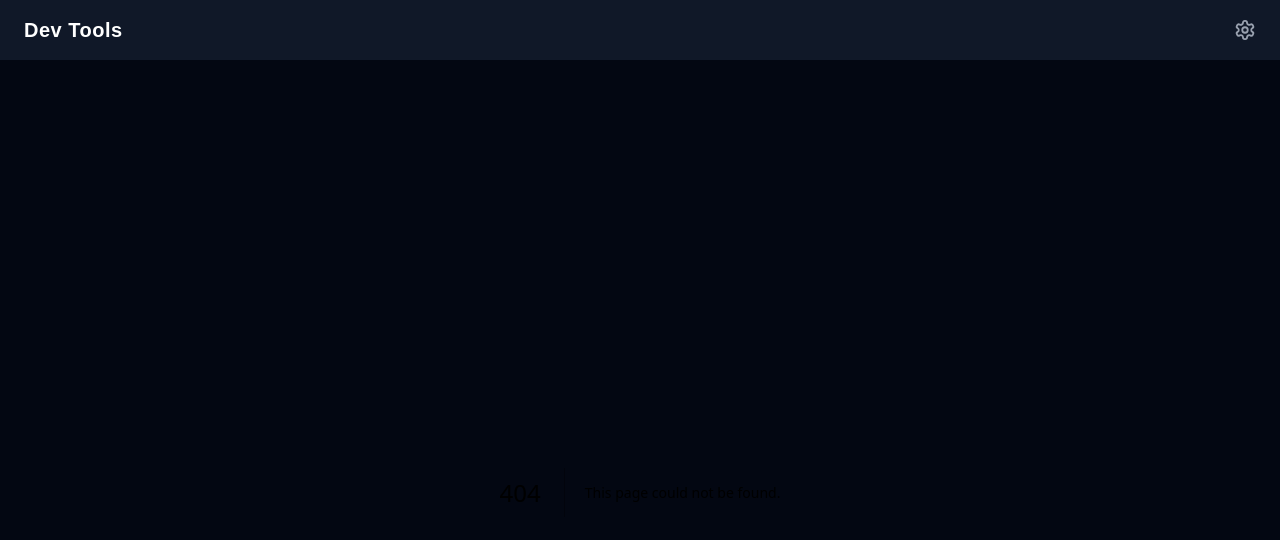
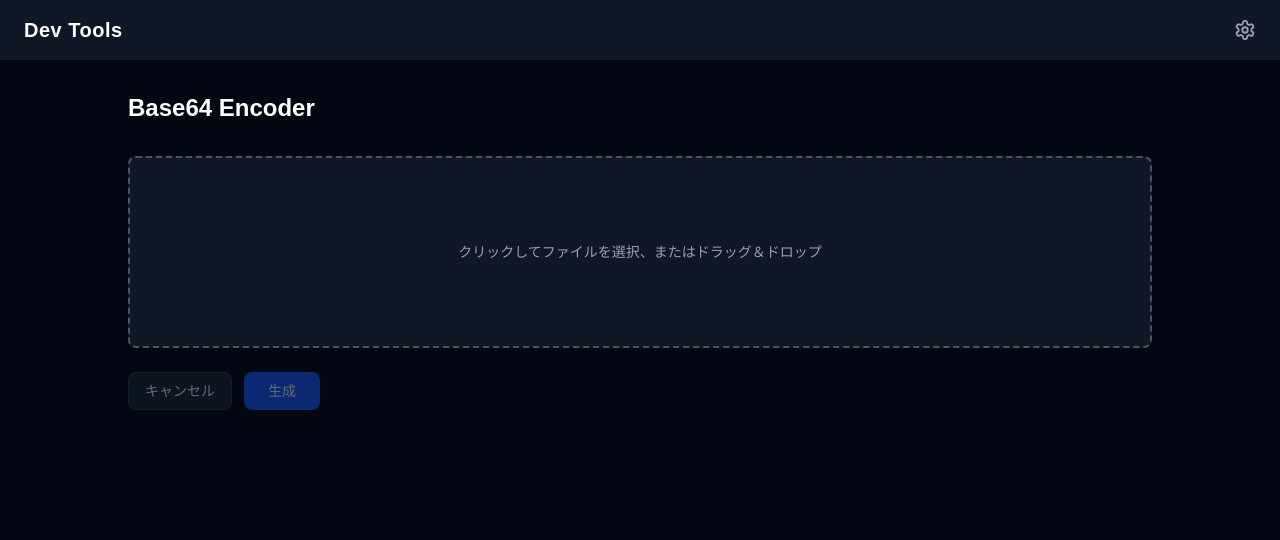
Before and after one commit to kandalog/dev-tools, a Next.js app: page /base64 in a window 1280 px wide. Before the commit this address had no page. Shown: the top 540 px of the page. Built offline with nearby package versions, Linux system fonts and the light colour scheme.

Commit message:
feat: base64 encoder

```diff
--- /dev/null
+++ b/app/base64/page.tsx
@@ -0,0 +1,5 @@
+import { Base64EncoderPage } from "@/features/base64-encoder/components/Base64EncoderPage";
+
+export default function Page() {
+  return <Base64EncoderPage />;
+}
--- a/app/page.tsx
+++ b/app/page.tsx
@@ -3,14 +3,14 @@ import ToolCard from "@/app/components/ToolCard";
 export default function Home() {
   const tools = [
     {
+      title: "CUR CSV Generator",
+      description: "AWS CURのCSVファイルを生成するツール",
+      href: "/cur-csv-generator",
+    },
+    {
       title: "Base64 Encoder",
       description: "Base64のエンコード・デコードツール",
       href: "/base64",
-    },
-    {
-      title: "CUR CSV Generator",
-      description: "AWS CURのCSVファイルを生成するツール",
-      href: "/cur-csv-generator",
     },
   ];
 
--- /dev/null
+++ b/features/base64-encoder/components/ActionButtons.tsx
@@ -0,0 +1,32 @@
+type ActionButtonsProps = {
+  onCancel: () => void;
+  onGenerate: () => void;
+  disabledCancel: boolean;
+  disabledGenerate: boolean;
+};
+
+export const ActionButtons = ({
+  onCancel,
+  onGenerate,
+  disabledCancel,
+  disabledGenerate,
+}: ActionButtonsProps) => {
+  return (
+    <div className="mt-6 flex gap-3">
+      <button
+        onClick={onCancel}
+        disabled={disabledCancel}
+        className="cursor-pointer rounded-lg border border-gray-700 bg-gray-800 px-4 py-2 text-sm text-white hover:border-gray-500 hover:bg-gray-750 disabled:cursor-not-allowed disabled:opacity-40"
+      >
+        キャンセル
+      </button>
+      <button
+        onClick={onGenerate}
+        disabled={disabledGenerate}
+        className="cursor-pointer rounded-lg bg-blue-600 px-6 py-2 text-sm font-medium text-white hover:bg-blue-500 disabled:cursor-not-allowed disabled:opacity-40"
+      >
+        生成
+      </button>
+    </div>
+  );
+};
--- /dev/null
+++ b/features/base64-encoder/components/Base64EncoderPage.tsx
@@ -0,0 +1,22 @@
+"use client";
+
+import { useBase64Encode } from "@/features/base64-encoder/hooks/useBase64Encode";
+import { Base64Form } from "@/features/base64-encoder/components/Base64Form";
+import { Base64Result } from "@/features/base64-encoder/components/Base64Result";
+import { BaseTitle } from "@/app/components/BaseTitle";
+
+export const Base64EncoderPage = () => {
+  const { result, generate, clearResult } = useBase64Encode();
+
+  return (
+    <>
+      <BaseTitle>Base64 Encoder</BaseTitle>
+      <Base64Form
+        hasResult={!!result}
+        onGenerate={generate}
+        onClearResult={clearResult}
+      />
+      {result && <Base64Result result={result} />}
+    </>
+  );
+};
--- /dev/null
+++ b/features/base64-encoder/components/Base64Form.tsx
@@ -0,0 +1,40 @@
+"use client";
+
+import { useFileSelect } from "@/features/base64-encoder/hooks/useFileSelect";
+import { FileDropZone } from "@/features/base64-encoder/components/FileDropZone";
+import { ActionButtons } from "@/features/base64-encoder/components/ActionButtons";
+
+type Base64FormProps = {
+  hasResult: boolean;
+  onGenerate: (file: File) => void;
+  onClearResult: () => void;
+};
+
+export const Base64Form = ({
+  hasResult,
+  onGenerate,
+  onClearResult,
+}: Base64FormProps) => {
+  const { file, handleFile, clearFile } = useFileSelect();
+
+  const handleCancel = () => {
+    clearFile();
+    onClearResult();
+  };
+
+  const handleGenerate = () => {
+    if (file) onGenerate(file);
+  };
+
+  return (
+    <>
+      <FileDropZone file={file} onFile={handleFile} />
+      <ActionButtons
+        onCancel={handleCancel}
+        onGenerate={handleGenerate}
+        disabledCancel={!file && !hasResult}
+        disabledGenerate={!file}
+      />
+    </>
+  );
+};
--- /dev/null
+++ b/features/base64-encoder/components/Base64Result.tsx
@@ -0,0 +1,28 @@
+"use client";
+
+import { useCopyClipboard } from "@/features/base64-encoder/hooks/useCopyClipboard";
+
+type Base64ResultProps = {
+  result: string;
+};
+
+export const Base64Result = ({ result }: Base64ResultProps) => {
+  const { copied, copy } = useCopyClipboard();
+
+  return (
+    <div className="mt-6 rounded-lg border border-gray-700 bg-gray-900 p-4">
+      <div className="mb-2 flex items-center justify-between">
+        <p className="text-sm text-gray-400">生成結果</p>
+        <button
+          onClick={() => copy(result)}
+          className="cursor-pointer rounded border border-gray-600 bg-gray-800 px-3 py-1 text-xs text-gray-300 hover:border-gray-400 hover:text-white"
+        >
+          {copied ? "Copied!" : "Copy"}
+        </button>
+      </div>
+      <pre className="whitespace-pre-wrap break-all text-sm text-white select-all">
+        {result}
+      </pre>
+    </div>
+  );
+};
--- /dev/null
+++ b/features/base64-encoder/components/FileDropZone.tsx
@@ -0,0 +1,77 @@
+"use client";
+
+import { useRef, useState, useCallback } from "react";
+
+type FileDropZoneProps = {
+  file: File | null;
+  onFile: (file: File) => void;
+};
+
+export const FileDropZone = ({ file, onFile }: FileDropZoneProps) => {
+  const inputRef = useRef<HTMLInputElement>(null);
+  const [isDragging, setIsDragging] = useState(false);
+
+  const handleDragOver = useCallback(
+    (e: React.DragEvent<HTMLDivElement>) => {
+      e.preventDefault();
+      setIsDragging(true);
+    },
+    []
+  );
+
+  const handleDragLeave = useCallback(() => {
+    setIsDragging(false);
+  }, []);
+
+  const handleDrop = useCallback(
+    (e: React.DragEvent<HTMLDivElement>) => {
+      e.preventDefault();
+      setIsDragging(false);
+      const dropped = e.dataTransfer.files[0];
+      if (dropped) onFile(dropped);
+    },
+    [onFile]
+  );
+
+  const handleClick = useCallback(() => {
+    inputRef.current?.click();
+  }, []);
+
+  const handleChange = useCallback(
+    (e: React.ChangeEvent<HTMLInputElement>) => {
+      const selected = e.target.files?.[0];
+      if (selected) onFile(selected);
+    },
+    [onFile]
+  );
+
+  return (
+    <div
+      onClick={handleClick}
+      onDragOver={handleDragOver}
+      onDragLeave={handleDragLeave}
+      onDrop={handleDrop}
+      className={`flex h-48 cursor-pointer flex-col items-center justify-center rounded-lg border-2 border-dashed transition-colors ${
+        isDragging
+          ? "border-blue-400 bg-blue-950/30"
+          : "border-gray-600 bg-gray-900 hover:border-gray-400"
+      }`}
+    >
+      <input
+        ref={inputRef}
+        type="file"
+        onChange={handleChange}
+        className="hidden"
+      />
+      {file ? (
+        <p className="text-white text-sm">
+          選択中: <span className="font-medium">{file.name}</span>
+        </p>
+      ) : (
+        <p className="text-gray-400 text-sm">
+          クリックしてファイルを選択、またはドラッグ＆ドロップ
+        </p>
+      )}
+    </div>
+  );
+};
--- /dev/null
+++ b/features/base64-encoder/hooks/useBase64Encode.ts
@@ -0,0 +1,23 @@
+"use client";
+
+import { useState, useCallback } from "react";
+
+export const useBase64Encode = () => {
+  const [result, setResult] = useState<string | null>(null);
+
+  const generate = useCallback((file: File) => {
+    const reader = new FileReader();
+    reader.onload = () => {
+      const dataUrl = reader.result as string;
+      const base64 = dataUrl.replace(/^data:[^;]+;base64,/, "");
+      setResult(base64);
+    };
+    reader.readAsDataURL(file);
+  }, []);
+
+  const clearResult = useCallback(() => {
+    setResult(null);
+  }, []);
+
+  return { result, generate, clearResult };
+};
--- /dev/null
+++ b/features/base64-encoder/hooks/useCopyClipboard.ts
@@ -0,0 +1,18 @@
+"use client";
+
+import { useState, useCallback, useRef } from "react";
+
+export const useCopyClipboard = () => {
+  const [copied, setCopied] = useState(false);
+  const timerRef = useRef<ReturnType<typeof setTimeout> | null>(null);
+
+  const copy = useCallback((text: string) => {
+    navigator.clipboard.writeText(text).then(() => {
+      setCopied(true);
+      if (timerRef.current) clearTimeout(timerRef.current);
+      timerRef.current = setTimeout(() => setCopied(false), 2000);
+    });
+  }, []);
+
+  return { copied, copy };
+};
--- /dev/null
+++ b/features/base64-encoder/hooks/useFileSelect.ts
@@ -0,0 +1,17 @@
+"use client";
+
+import { useState, useCallback } from "react";
+
+export const useFileSelect = () => {
+  const [file, setFile] = useState<File | null>(null);
+
+  const handleFile = useCallback((selected: File) => {
+    setFile(selected);
+  }, []);
+
+  const clearFile = useCallback(() => {
+    setFile(null);
+  }, []);
+
+  return { file, handleFile, clearFile };
+};
```
